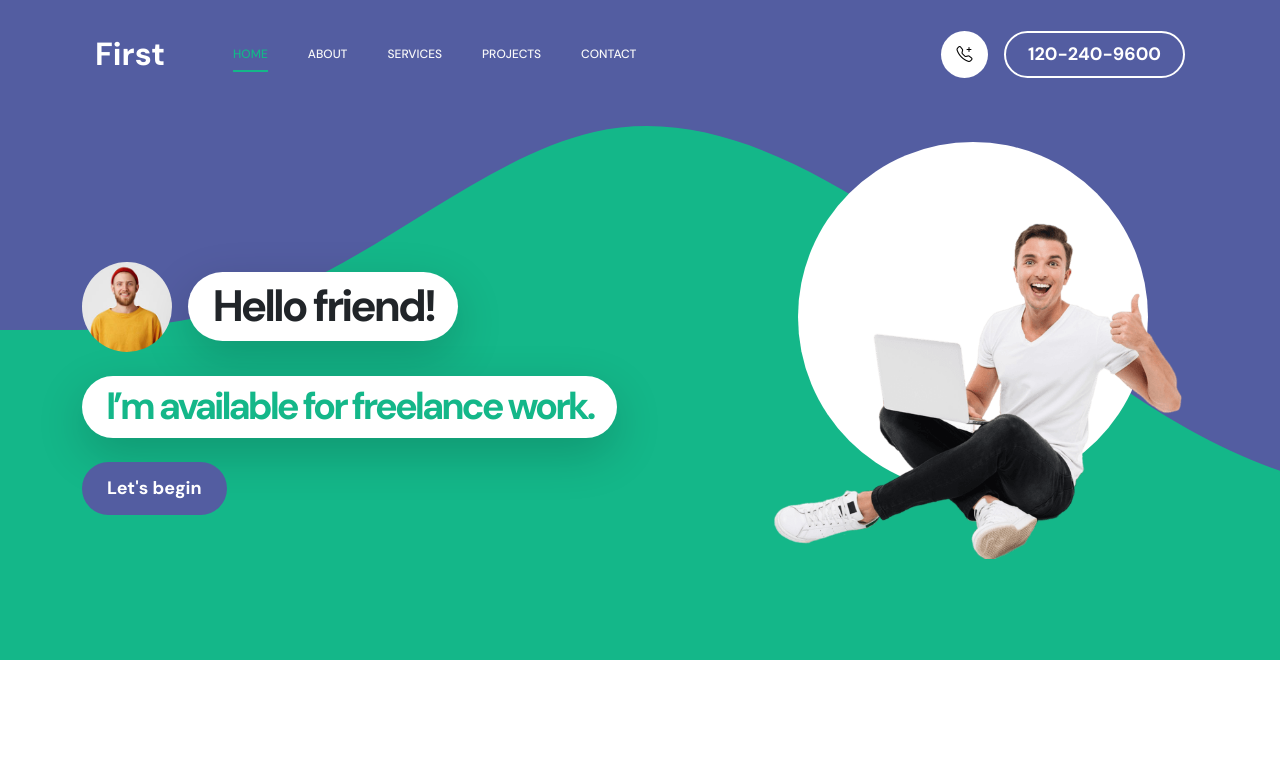
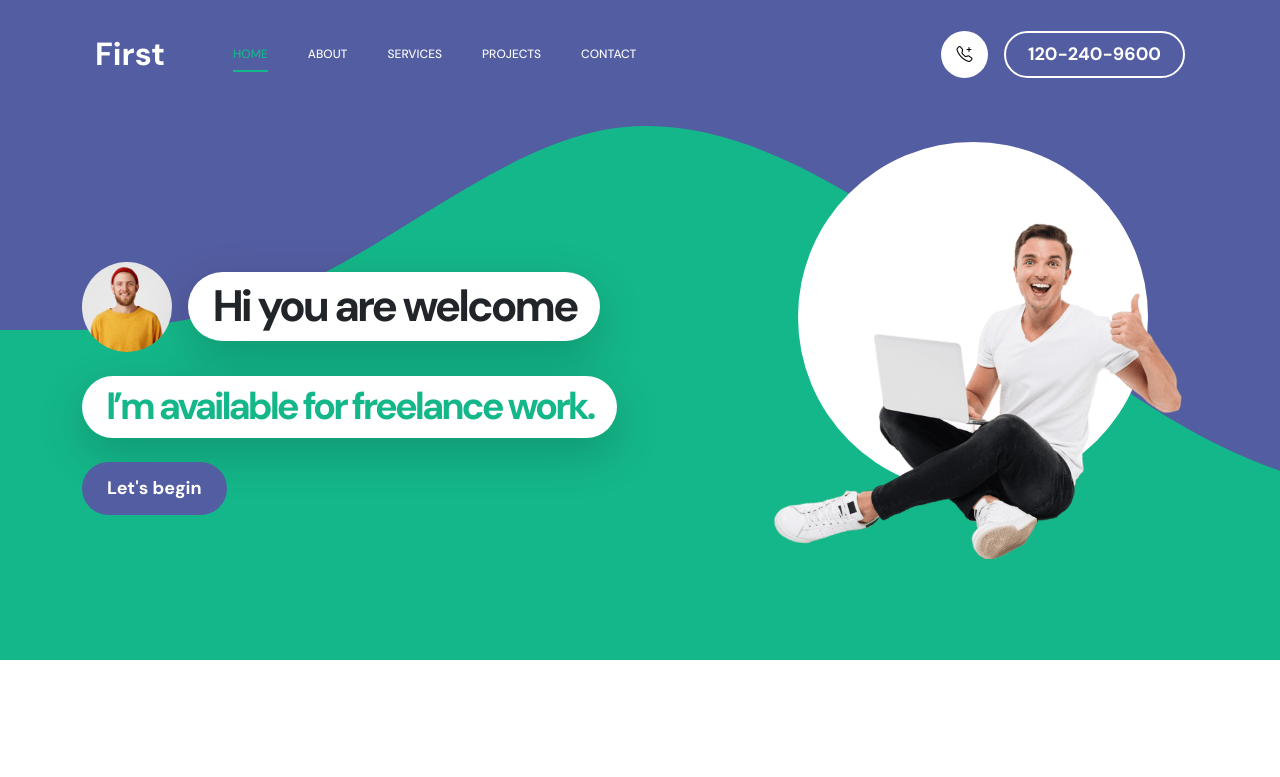
Before and after one commit to isam1981/websitetest, a plain HTML site: page index.html in a window 1280 px wide. Shown: the top 777 px of the page. Drawn offline with Linux system fonts and the light colour scheme.

Commit message:
second commit

```diff
--- a/index.html
+++ b/index.html
@@ -102,7 +102,7 @@ https://templatemo.com/tm-578-first-portfolio
                                 <div class="hero-title-wrap d-flex align-items-center mb-4">
                                     <img src="images/happy-bearded-young-man.jpg" class="avatar-image avatar-image-large img-fluid" alt="">
 
-                                    <h1 class="hero-title ms-3 mb-0">Hello friend!</h1>
+                                    <h1 class="hero-title ms-3 mb-0">Hi you are welcome</h1>
                                 </div>
 
                                 <h2 class="mb-4">I’m available for freelance work.</h2>
```
